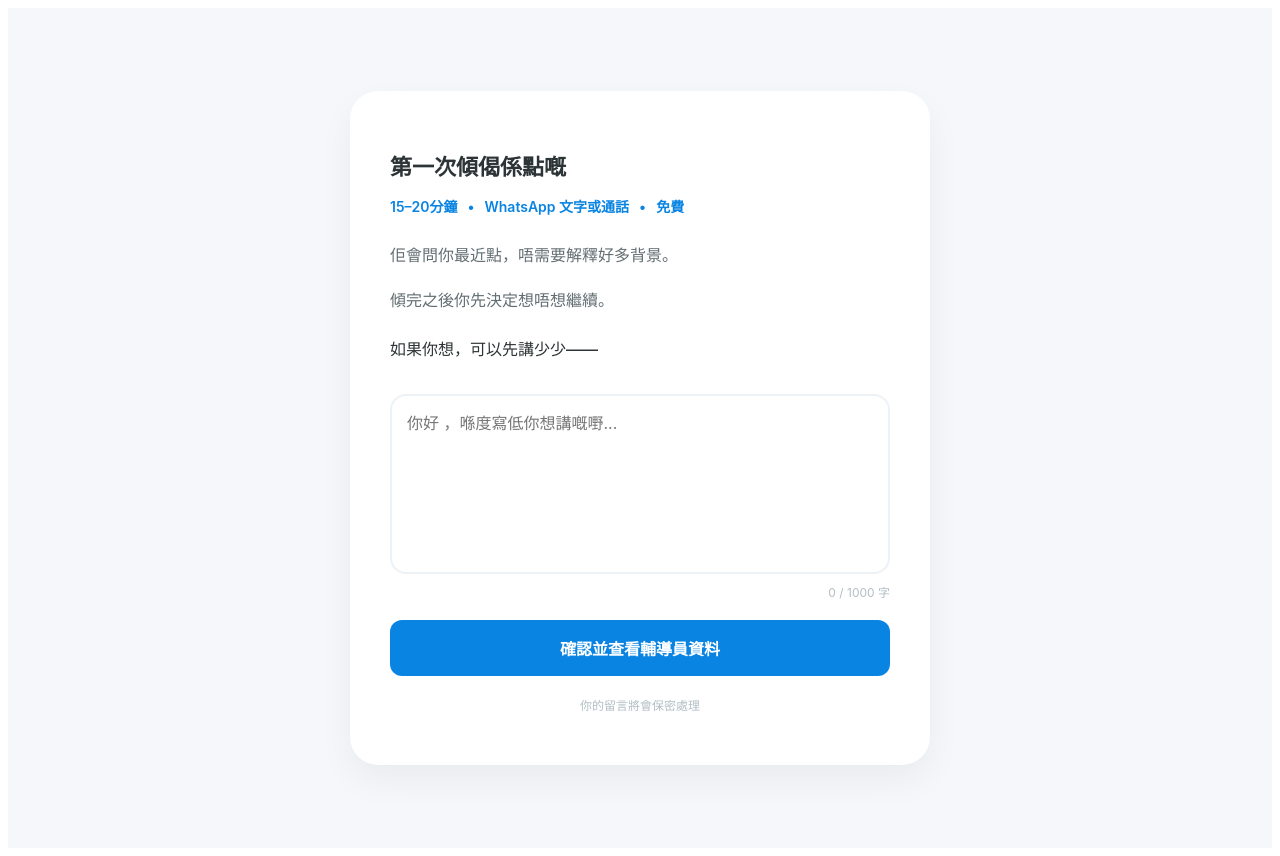
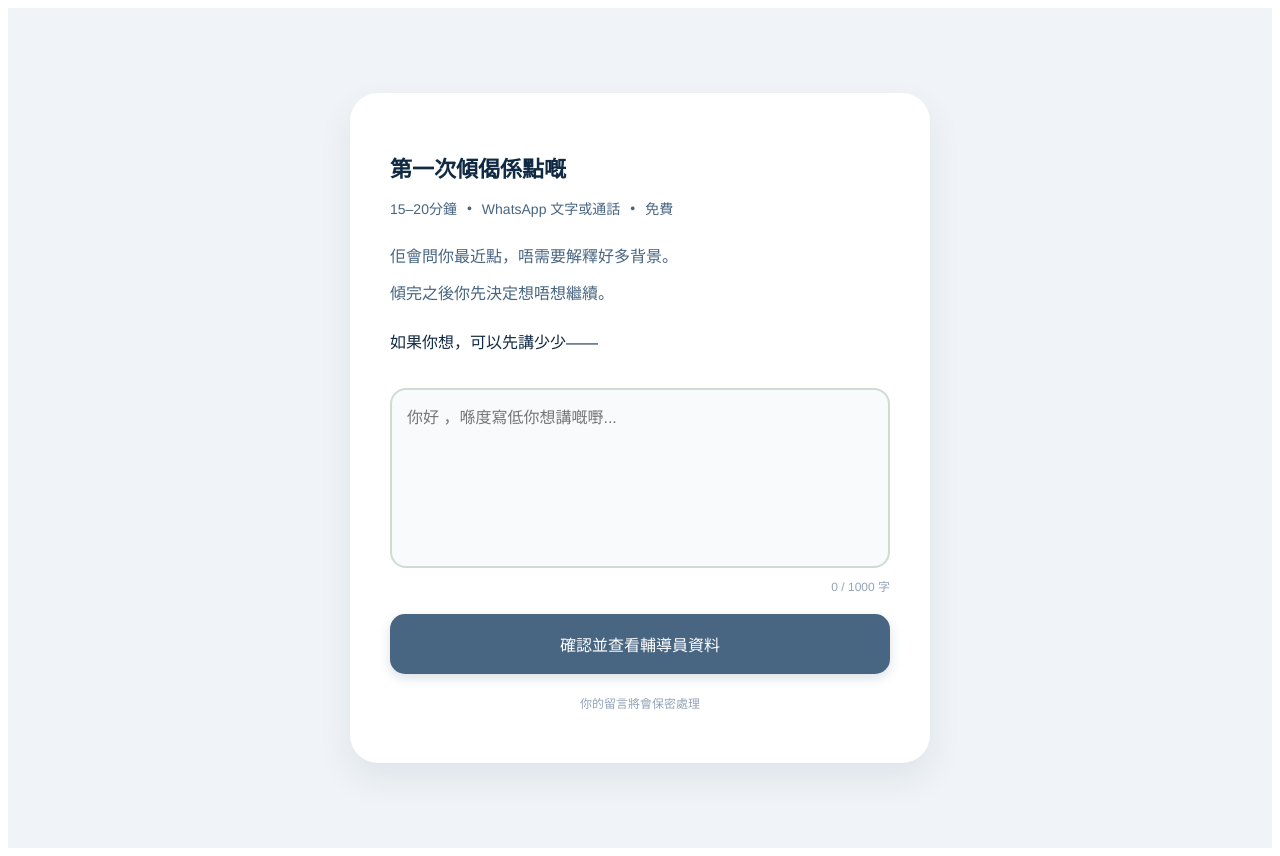
Before and after one commit to kitkitex/counselling-app, a Next.js app: page /start in a window 1280 px wide. Built offline with nearby package versions, Linux system fonts and the light colour scheme.

Commit message:
Update start.js

```diff
--- a/pages/start.js
+++ b/pages/start.js
@@ -9,9 +9,7 @@ export default function Start() {
 
   if (!router.isReady) return null;
 
-  // 定義發送邏輯：跳轉到 bio 頁面並傳遞留言
   const handleSend = () => {
-    // 如果沒寫字，可以給個溫馨提示（可選）
     if (!message.trim()) {
       alert("可以先寫下你想講嘅嘢，等輔導員更容易了解你。");
       return;
@@ -19,41 +17,44 @@ export default function Start() {
 
     router.push({
       pathname: '/bio',
-      query: { message: message, name: name } // 把名字也傳過去，讓 bio 頁面更親切
+      query: { message: message, name: name }
     });
   };
 
   return (
     <div style={{
       minHeight: '100vh',
-      backgroundColor: '#f5f7fa',
+      backgroundColor: '#F0F4F8', // 與首頁一致的輕盈灰藍背景
       display: 'flex',
       alignItems: 'center',
       justifyContent: 'center',
       padding: '20px',
-      fontFamily: '-apple-system, BlinkMacSystemFont, "Segoe UI", Roboto, sans-serif'
+      fontFamily: '"PingFang HK", "Helvetica Neue", sans-serif',
+      color: '#334E68'
     }}>
       <div style={{
         backgroundColor: '#ffffff',
         maxWidth: '500px',
         width: '100%',
         borderRadius: '28px',
-        boxShadow: '0 15px 35px rgba(0,0,0,0.05)',
+        boxShadow: '0 15px 35px rgba(16, 42, 67, 0.08)', // 柔和的深藍基調陰影
         padding: '40px',
         textAlign: 'left'
       }}>
 
-        <h2 style={{ fontSize: '22px', fontWeight: '800', color: '#2d3436', marginBottom: '15px' }}>
+        {/* 標題 */}
+        <h2 style={{ fontSize: '22px', fontWeight: '600', color: '#102A43', marginBottom: '15px' }}>
           第一次傾偈係點嘅
         </h2>
 
+        {/* 資訊標籤區 */}
         <div style={{
           display: 'flex',
           alignItems: 'center',
           gap: '10px',
           fontSize: '14px',
-          color: '#0984e3',
-          fontWeight: '600',
+          color: '#486581',
+          fontWeight: '500',
           marginBottom: '25px'
         }}>
           <span>15–20分鐘</span>
@@ -63,14 +64,16 @@ export default function Start() {
           <span>免費</span>
         </div>
 
-        <div style={{ fontSize: '16px', color: '#636e72', lineHeight: '1.8', marginBottom: '30px' }}>
-          <p>佢會問你最近點，唔需要解釋好多背景。</p>
-          <p>傾完之後你先決定想唔想繼續。</p>
-          <p style={{ marginTop: '20px', color: '#2d3436', fontWeight: '500' }}>
+        {/* 說明文字 */}
+        <div style={{ fontSize: '16px', color: '#486581', lineHeight: '1.8', marginBottom: '30px' }}>
+          <p style={{ margin: '8px 0' }}>佢會問你最近點，唔需要解釋好多背景。</p>
+          <p style={{ margin: '8px 0' }}>傾完之後你先決定想唔想繼續。</p>
+          <p style={{ marginTop: '20px', color: '#102A43', fontWeight: '500' }}>
             如果你想，可以先講少少——
           </p>
         </div>
 
+        {/* 留言輸入框 */}
         <div style={{ position: 'relative', marginBottom: '20px' }}>
           <textarea
             value={message}
@@ -81,50 +84,66 @@ export default function Start() {
               height: '180px',
               padding: '15px',
               borderRadius: '16px',
-              border: '2px solid #edf2f7',
+              border: '2px solid #D1DBD1',
+              backgroundColor: '#F8FAFC',
               fontSize: '16px',
               fontFamily: 'inherit',
               lineHeight: '1.6',
               resize: 'none',
               boxSizing: 'border-box',
               outline: 'none',
-              transition: 'border-color 0.2s'
+              transition: 'all 0.2s',
+              color: '#334E68'
             }}
-            onFocus={(e) => e.target.style.borderColor = '#0984e3'}
-            onBlur={(e) => e.target.style.borderColor = '#edf2f7'}
+            onFocus={(e) => {
+              e.target.style.borderColor = '#486581';
+              e.target.style.backgroundColor = '#ffffff';
+            }}
+            onBlur={(e) => {
+              e.target.style.borderColor = '#D1DBD1';
+              e.target.style.backgroundColor = '#F8FAFC';
+            }}
           />
+          {/* 字數統計 */}
           <div style={{
             textAlign: 'right',
             fontSize: '12px',
-            color: message.length >= maxLength ? '#d63031' : '#b2bec3',
+            color: message.length >= maxLength ? '#D63031' : '#94A3B8',
             marginTop: '5px'
           }}>
             {message.length} / {maxLength} 字
           </div>
         </div>
 
-        {/* 改後的按鈕 */}
+        {/* 改後的深灰藍按鈕 */}
         <button
           onClick={handleSend}
           style={{
             width: '100%',
-            padding: '16px',
-            backgroundColor: '#0984e3',
+            padding: '18px',
+            backgroundColor: '#486581', // 與首頁按鈕色一致
             color: 'white',
             border: 'none',
-            borderRadius: '12px',
+            borderRadius: '15px',
             fontSize: '16px',
-            fontWeight: 'bold',
+            fontWeight: '500',
             cursor: 'pointer',
-            transition: 'background-color 0.2s'
+            transition: 'all 0.2s',
+            boxShadow: '0 4px 12px rgba(72, 101, 129, 0.2)'
           }}
-          onMouseOver={(e) => e.currentTarget.style.backgroundColor = '#0769b5'}
-          onMouseOut={(e) => e.currentTarget.style.backgroundColor = '#0984e3'}
+          onMouseOver={(e) => {
+            e.currentTarget.style.backgroundColor = '#334E68';
+            e.currentTarget.style.transform = 'translateY(-1px)';
+          }}
+          onMouseOut={(e) => {
+            e.currentTarget.style.backgroundColor = '#486581';
+            e.currentTarget.style.transform = 'translateY(0)';
+          }}
         >
           確認並查看輔導員資料
         </button>
 
-        <p style={{ textAlign: 'center', color: '#b2bec3', fontSize: '12px', marginTop: '20px' }}>
+        <p style={{ textAlign: 'center', color: '#94A3B8', fontSize: '12px', marginTop: '20px' }}>
           你的留言將會保密處理
         </p>
       </div>
```
